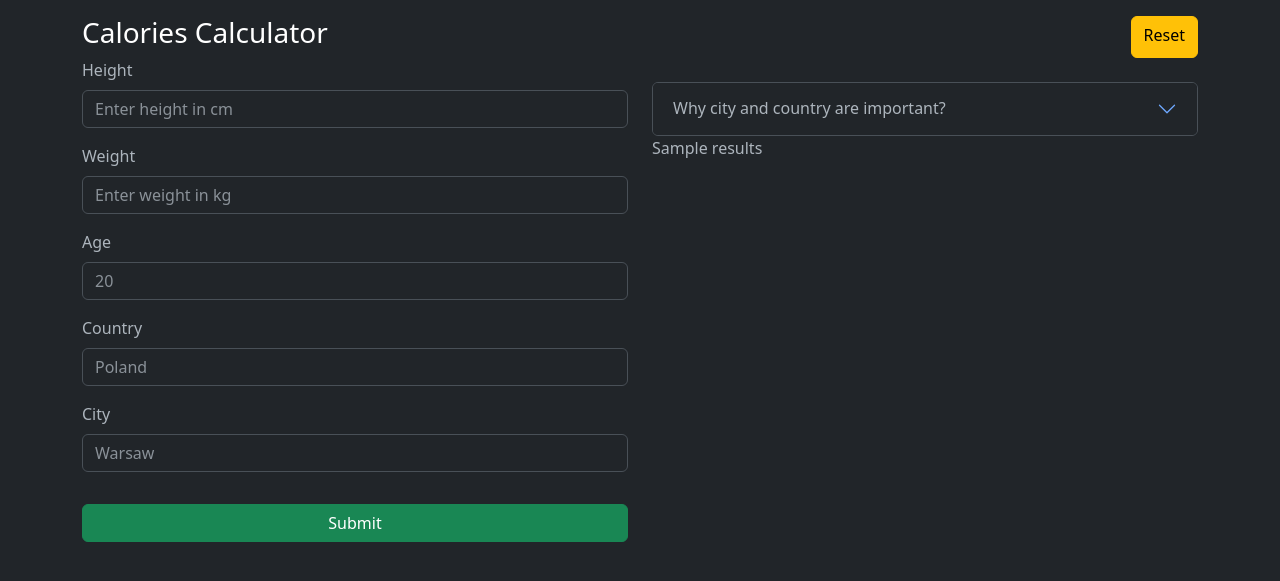
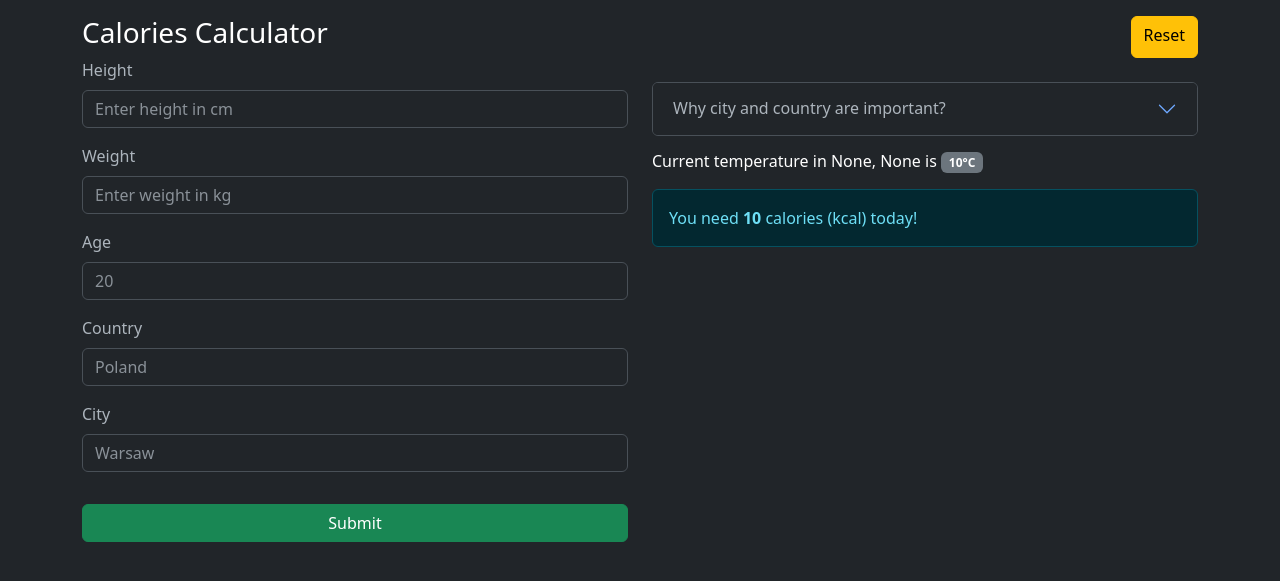
Before and after one commit to philipkogel/calorie-calculator, a Flask app: template app/templates/index.html in a window 1280 px wide. Shown: the top 581 px of the page. Run offline with Flask 2, Linux system fonts and the light colour scheme; the template is opened without the code that fills it: values that come from a table or form of the project are taken from there, most other values are stand-ins (such as "Sample title", 1, 10 or a date in 2020); some libraries are stand-ins or nearby versions.

Commit message:
feat(FormResults): Improved form results html part, fixed none temperature issue

```diff
--- a/app/models/Calorie.py
+++ b/app/models/Calorie.py
@@ -13,4 +13,7 @@
 
     def calculate(self) -> float:
         """Calculate calories from gathered data"""
-        return float(10 * self.weight + 6.25 * self.height - 5 * self.age + 5 - 10 * self.temperature)
+        temp = self.temperature
+        if temp is None:
+            temp = 0
+        return float(10 * self.weight + 6.25 * self.height - 5 * self.age + 5 - 10 * temp)
--- a/app/templates/index.html
+++ b/app/templates/index.html
@@ -46,7 +46,12 @@
                     </div>
                     <div class="mb-3">
                         <label for="city" class="form-label">{{calories_form.city.label}}</label>
-                        {{ calories_form.city(class="form-control", type="text", placeholder=calories_form.city.description) }}
+                        {{ calories_form.city(
+                            class="form-control",
+                            type="text",
+                            placeholder=calories_form.city.description
+                            )
+                        }}
                     </div>
                     {{ calories_form.submit(class="btn btn-success w-100 mt-3") }}
                 </form>
@@ -66,7 +71,7 @@
                         Why city and country are important?
                       </button>
                     </h2>
-                    <div id="collapse-one" class="accordion-collapse collapse" aria-labelledby="heading-one" data-bs-parent="#accordionExample">
+                    <div id="collapse-one" class="accordion-collapse collapse" aria-labelledby="heading-one" data-bs-parent="#accordion">
                       <div class="accordion-body">
                         Overall, populations living in warmer climates tend to have lower BMR
                         than those living in colder climates, even after controlling for
@@ -76,7 +81,23 @@
                   </div>
                 </div>
                 {% if results %}
-                 {{ results }}
+                    {% if results.temperature %}
+                        <h6 class="mt-3">
+                            Current temperature in {{calories_form.city.data}},
+                            {{calories_form.country.data}} is
+                            <span class="badge bg-secondary">{{results.temperature}}&#176;C</span>
+                        </h6>
+                    {% else %}
+                        <div class="alert alert-warning mt-3" role="alert">
+                            Unfortunately, a problem occurred getting the given location temperature.
+                            <b>Calculations may not be accurate :(</b>
+                        </div>
+                    {% endif %}
+                    {% if results.calories %}
+                        <div class="alert alert-info mt-3" role="alert">
+                            You need <b>{{results.calories}}</b> calories (kcal) today!
+                        </div>
+                    {% endif %}
                 {% endif %}
             </div>
         </div>
```
Also changed, not shown: app/models/HomePage.py (+7 -3 lines).
